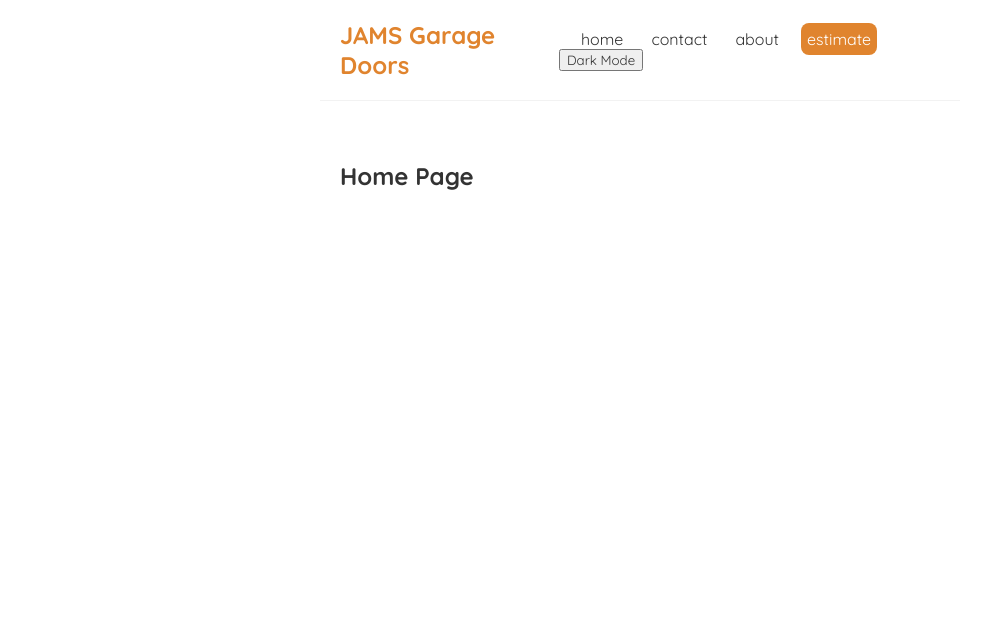
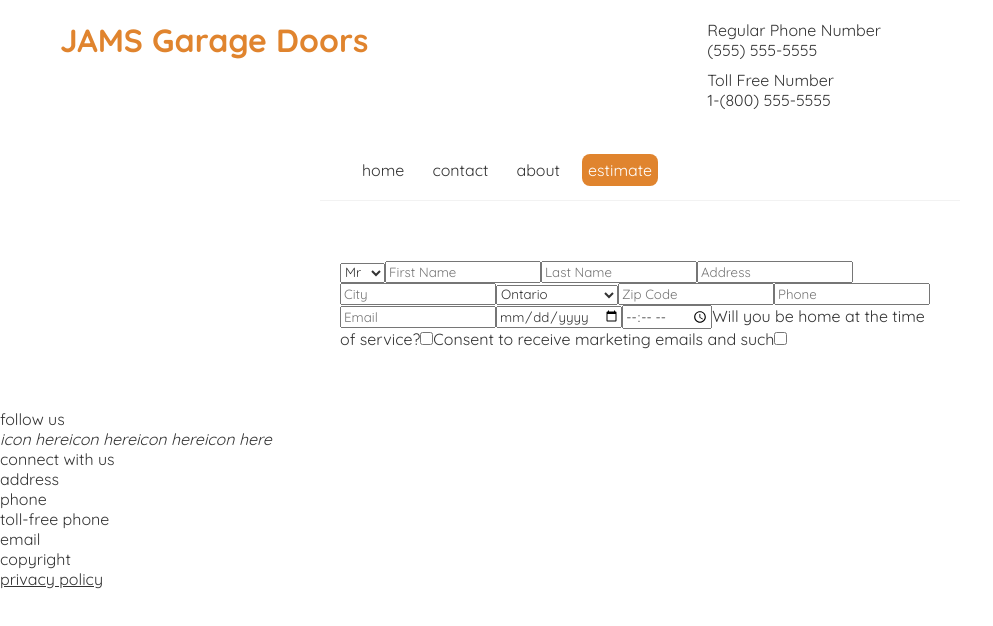
Before and after one commit to brjens/scaling-couscous, a React (Create React App) app: page / in a window 1280 px wide. Shown: the top 626 px of the page, without its empty margins (0-993 px from the left). Built offline with nearby package versions, Linux system fonts and the light colour scheme.

Commit message:
added a formed compenet, and intigrated it

```diff
--- a/src/App.js
+++ b/src/App.js
@@ -1,25 +1,20 @@
 import Navbar from './Navbar';
 import Home from './Home';
-import { useState } from 'react';
+import Header from './Header';
+import ServiceCall from './ServiceCall';
+import Footer from './Form';
 function App() {
 
-
-    const [isDark, toggleDark] = useState(false);
-
-    const toggleDarkMode = () => {
-        toggleDark(!isDark);
-    }
-
-
   return (
-    <div className={`App ${isDark ? 'darkMode' : ''}`}>
-        <Navbar toggleDarkMode={toggleDarkMode}/>
+    <div className={`App`}>
+        <Header />
+        <Navbar />
       <div className="content">
-        <Home />
+        <ServiceCall />
       </div>
+        <Footer />
     </div>
   );
-
 }
 
 export default App;
--- /dev/null
+++ b/src/Form.js
@@ -0,0 +1,28 @@
+const Footer = () => {
+    return (
+        <footer className="footer">
+        <div className="topFooter">
+            <div className="iconLinks">
+                <p>follow us</p>
+                <i className="fab fa-facebook">icon here</i>
+                <i className="fab fa-twitter">icon here</i>
+                <i className="fab fa-instagram">icon here</i>
+                <i className="fab fa-linkedin">icon here</i>
+            </div>
+            <div className="contactLists">
+                <p>connect with us</p>
+                <p>address</p>
+                <p>phone</p>
+                <p>toll-free phone</p>
+                <p>email</p>
+           </div>
+        </div>
+        <div className="bottomFooter">
+            <p>copyright</p>
+            <a href="">privacy policy</a>
+        </div>
+        </footer>
+     );
+}
+
+export default Footer;
--- /dev/null
+++ b/src/Header.js
@@ -0,0 +1,20 @@
+const Header = () => {
+    return (
+        <header className="header">
+            <h1>JAMS Garage Doors</h1>
+            <div className="numbers">
+                <div className="phone">
+                    <p>Regular Phone Number</p>
+                    <p>(555) 555-5555</p>
+                </div>
+                <div className="toll-free">
+                    <p>Toll Free Number</p>
+                    <p>1-(800) 555-5555</p>
+                </div>
+
+            </div>
+        </header>
+     );
+}
+
+export default Header;
--- a/src/Navbar.js
+++ b/src/Navbar.js
@@ -1,10 +1,6 @@
-
-const Navbar = ({toggleDarkMode}) => {
-
-
+const Navbar = () => {
     return (
         <nav className="navbar">
-            <h1>JAMS Garage Doors</h1>
             <div className="links">
                 <a href="/">home</a>
                 <a href="/contact">contact</a>
@@ -14,7 +10,6 @@ const Navbar = ({toggleDarkMode}) => {
                     backgroundColor: "#e0842e",
                     borderRadius: "8px"
                 }}>estimate</a>
-                <button onClick={toggleDarkMode}>Dark Mode</button>
             </div>
         </nav>
      );
--- /dev/null
+++ b/src/ServiceCall.js
@@ -0,0 +1,54 @@
+import React, { useState } from 'react';
+
+const Form = () => {
+  const [prefix, setPrefix] = useState('');
+  const [firstName, setFirstName] = useState('');
+  const [lastName, setLastName] = useState('');
+  const [address, setAddress] = useState('');
+  const [city, setCity] = useState('');
+  const [province, setProvince] = useState('');
+  const [zipCode, setZipCode] = useState('');
+  const [phone, setPhone] = useState('');
+  const [email, setEmail] = useState('');
+  const [serviceDate, setServiceDate] = useState('');
+  const [serviceTime, setServiceTime] = useState('');
+  const [isHomeAtServiceTime, setIsHomeAtServiceTime] = useState(false);
+  const [consentToMarketingEmails, setConsentToMarketingEmails] = useState(false);
+
+  return (
+    <form>
+      <select value={prefix} onChange={(e) => setPrefix(e.target.value)}>
+        <option value="mr">Mr</option>
+        <option value="mrs">Mrs</option>
+        <option value="dr">Dr</option>
+      </select>
+      <input value={firstName} onChange={(e) => setFirstName(e.target.value)} placeholder="First Name" />
+      <input value={lastName} onChange={(e) => setLastName(e.target.value)} placeholder="Last Name" />
+      <input value={address} onChange={(e) => setAddress(e.target.value)} placeholder="Address" />
+      <input value={city} onChange={(e) => setCity(e.target.value)} placeholder="City" />
+      <select value={province} onChange={(e) => setProvince(e.target.value)}>
+        <option value="ontario">Ontario</option>
+        <option value="quebec">Quebec</option>
+        <option value="british columbia">British Columbia</option>
+        <option value="alberta">Alberta</option>
+        <option value="new brunswick">New Brunswick</option>
+        <option value="nova scotia">Nova Scotia</option>
+      </select>
+      <input value={zipCode} onChange={(e) => setZipCode(e.target.value)} placeholder="Zip Code" />
+      <input value={phone} onChange={(e) => setPhone(e.target.value)} placeholder="Phone" />
+      <input value={email} onChange={(e) => setEmail(e.target.value)} placeholder="Email" />
+      <input type="date" value={serviceDate} onChange={(e) => setServiceDate(e.target.value)} />
+      <input type="time" value={serviceTime} onChange={(e) => setServiceTime(e.target.value)} />
+      <label>
+        Will you be home at the time of service?
+        <input type="checkbox" checked={isHomeAtServiceTime} onChange={(e) => setIsHomeAtServiceTime(e.target.checked)} />
+      </label>
+      <label>
+        Consent to receive marketing emails and such
+        <input type="checkbox" checked={consentToMarketingEmails} onChange={(e) => setConsentToMarketingEmails(e.target.checked)} />
+      </label>
+    </form>
+  );
+};
+
+export default Form;
--- a/src/index.css
+++ b/src/index.css
@@ -4,6 +4,32 @@
   margin: 0;
   font-family: 'Quicksand';
   color: #333;
+}
+
+.header {
+  padding: 20px;
+  display: flex;
+  margin: 0 auto;
+}
+
+.header h1 {
+  color: #e0842e;
+  align-items: left;
+  padding-left: 40px;
+}
+
+.numbers {
+  margin: auto;
+  align-items: right;
+  padding-right: 40px;
+  size : 40px;
+  display: flex;
+  flex-direction: column;
+}
+
+.phone,
+.toll-free {
+  margin-bottom: 10px;
 }
 
 .navbar {
@@ -15,12 +41,8 @@
   border-bottom: 1px solid #f2f2f2;
 }
 
-.navbar h1 {
-  color: #e0842e;
-}
-
 .navbar .links {
-  margin-left: auto;
+  align-items: center;
 }
 
 .navbar a {
@@ -39,7 +61,14 @@
   padding: 20px;
 }
 
-.darkMode {
-  background-color: #333;
-  color: #fff;
+.service-call-form {
+  display: flex;
+  flex-direction: column;
+  gap: 1rem; /* Adjust the value as per your preference */
 }
+
+.service-call-form {
+  display: flex;
+  flex-direction: column;
+  gap: 1rem; /* Adjust the value as per your preference */
+};
```
